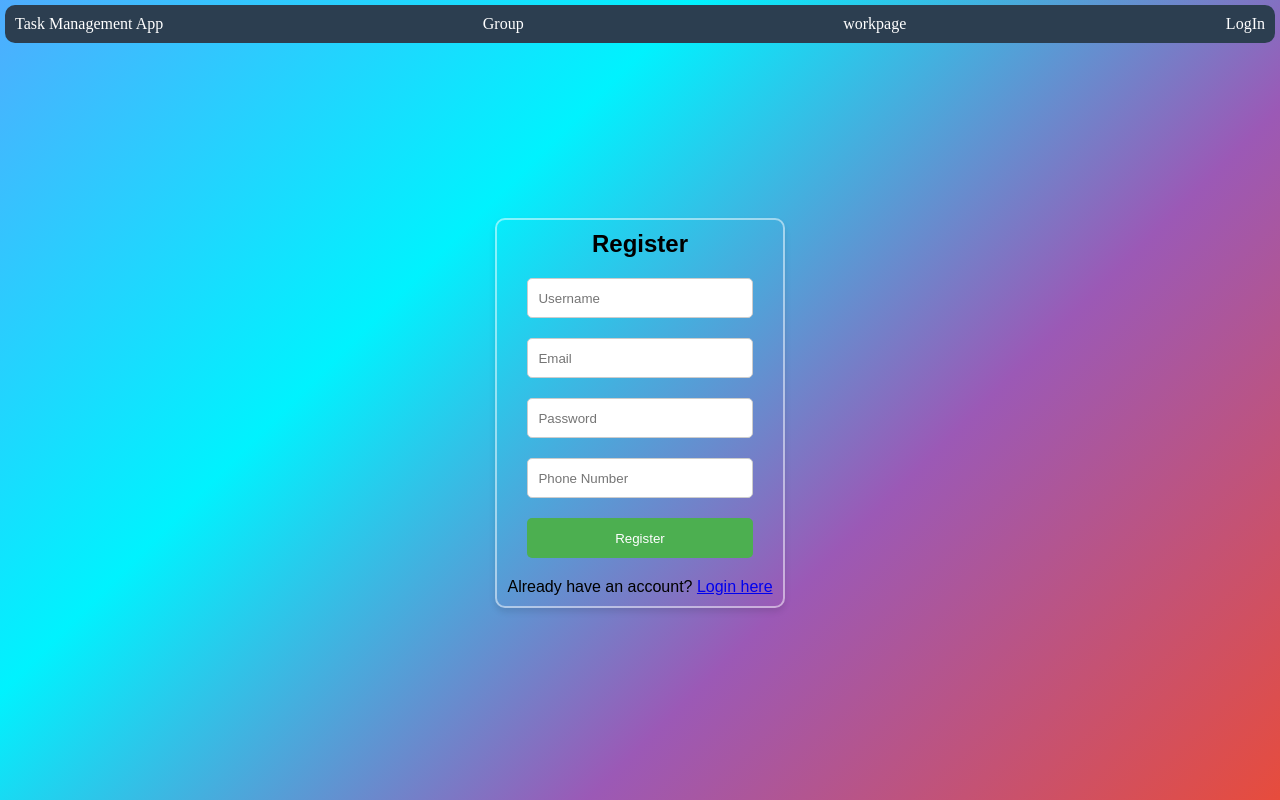
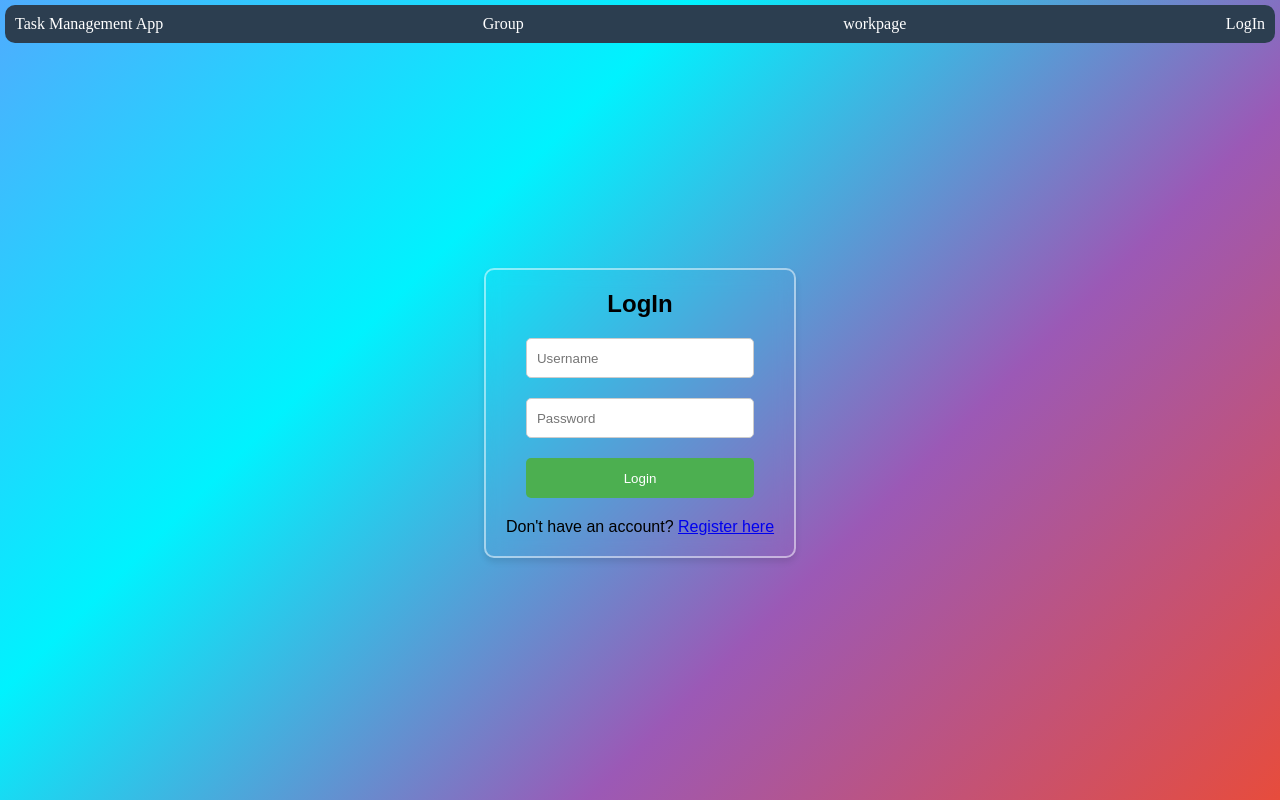
Before and after one commit to mrsraj/Work-Tracking, a React (Vite) app: page / in a window 1280 px wide. Built offline with nearby package versions, Linux system fonts and the light colour scheme.

Commit message:
update redirect urls

```diff
--- a/src/RouterComponent/Router.jsx
+++ b/src/RouterComponent/Router.jsx
@@ -12,8 +12,8 @@
         <div className={style.router_container}>
             <Router>
                 <Routes>
-                    <Route path="/" element={<Register />} />
-                    <Route path="/login" element={<LogIn />} />
+                    <Route path="/register" element={<Register />} />
+                    <Route path="/" element={<LogIn />} />
 
                     <Route path="/showgroup" element={
                         <ProtectedRoute>
```
